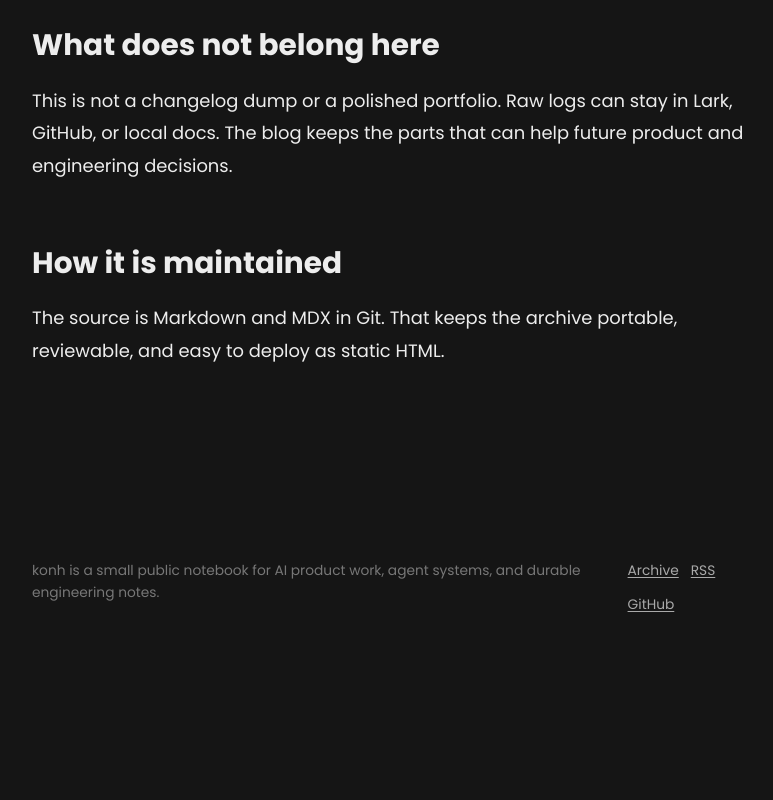
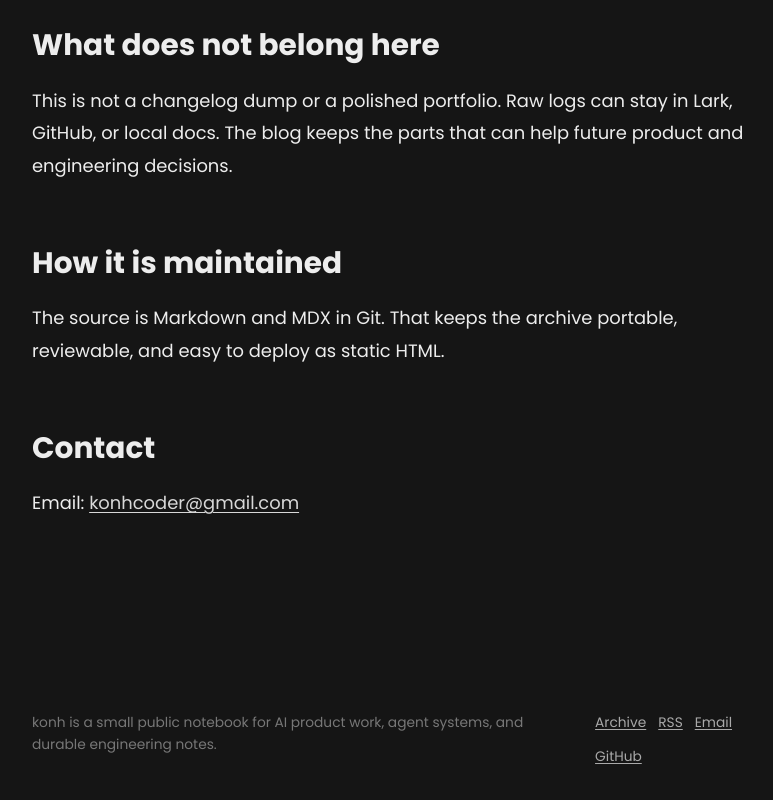
Before and after one commit to xiaokhkh/konh-blog, an Astro site: page /about in a window 1280 px wide. Shown: the part 840-1640 px from the top of the page, without its empty margins (248-1021 px from the left). Before the commit the page ends 1496 px from the top, so only its background shows below. Built offline with nearby package versions, Linux system fonts and the light colour scheme; Astro itself is replaced by a stand-in of ours.

Commit message:
content: add contact email

```diff
--- a/src/components/Footer.astro
+++ b/src/components/Footer.astro
@@ -4,6 +4,7 @@
     <nav aria-label="Footer navigation">
       <a href="/archive/">Archive</a>
       <a href="/rss.xml">RSS</a>
+      <a href="mailto:konhcoder@gmail.com">Email</a>
       <a href="https://github.com/xiaokhkh/konh-blog">GitHub</a>
     </nav>
   </div>
--- a/src/pages/about.astro
+++ b/src/pages/about.astro
@@ -32,6 +32,10 @@ import BaseLayout from '@/layouts/BaseLayout.astro';
         The source is Markdown and MDX in Git. That keeps the archive portable, reviewable, and easy to deploy as static
         HTML.
       </p>
+      <h2>Contact</h2>
+      <p>
+        Email: <a href="mailto:konhcoder@gmail.com">konhcoder@gmail.com</a>
+      </p>
     </div>
     <aside class="toc">
       <strong>Focus</strong>
@@ -39,7 +43,8 @@ import BaseLayout from '@/layouts/BaseLayout.astro';
       Agent systems<br />
       Prompting<br />
       Memory<br />
-      Evaluation
+      Evaluation<br />
+      Contact
     </aside>
   </section>
 </BaseLayout>
```
